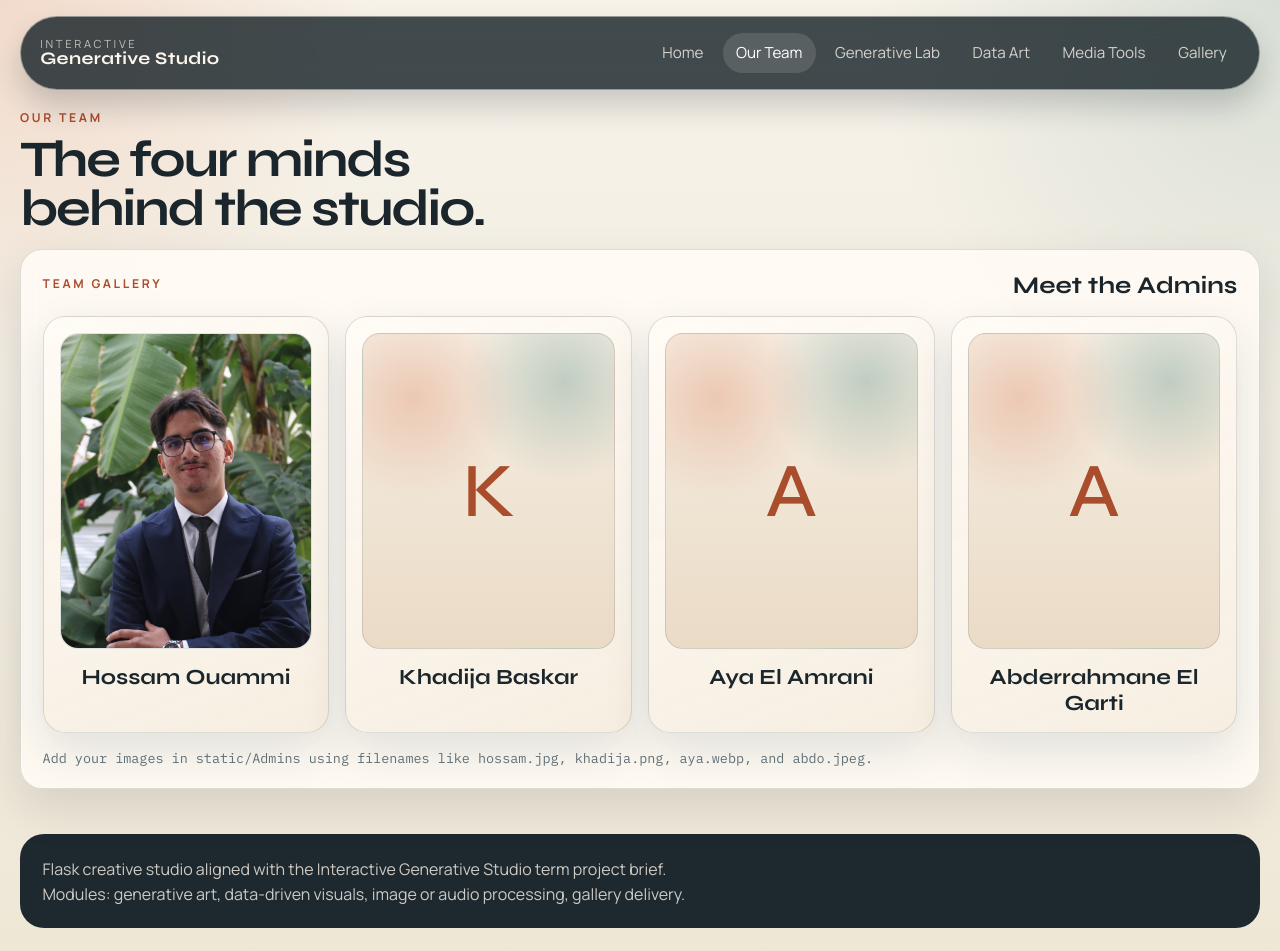
After one commit to HoSSamOuammi/Digital_Thinking, a Flask app: page /team in a window 1280 px wide. The commit adds this page. Run offline with Flask 3, Linux system fonts and the light colour scheme.

Commit message:
Version 1.0 , Team menu

```diff
--- a/app.py
+++ b/app.py
@@ -20,6 +20,7 @@ BASE_DIR = Path(__file__).resolve().parent
 UPLOAD_FOLDER = BASE_DIR / "static" / "uploads"
 GENERATED_FOLDER = BASE_DIR / "static" / "generated"
 PREVIEW_FOLDER = GENERATED_FOLDER / "previews"
+ADMINS_FOLDER = BASE_DIR / "static" / "Admins"
 
 IMAGE_EXTENSIONS = {".png", ".jpg", ".jpeg", ".gif", ".bmp", ".webp"}
 AUDIO_EXTENSIONS = {".wav", ".mp3", ".ogg", ".flac", ".m4a"}
@@ -30,6 +31,12 @@ GALLERY_AUDIO_PAGE_SIZE = 8
 PREVIEW_CACHE_LIMIT = 24
 UPLOAD_CACHE_LIMIT = 40
 GENERATED_CACHE_LIMIT = 120
+TEAM_MEMBERS = (
+    ("hossam", "Hossam Ouammi"),
+    ("khadija", "Khadija Baskar"),
+    ("aya", "Aya El Amrani"),
+    ("abdo", "Abderrahmane El Garti"),
+)
 
 
 def _is_truthy_env(name: str) -> bool:
@@ -287,6 +294,29 @@ def _cleanup_directory_files(
         _delete_file_if_exists(path)
 
 
+def _find_named_image(directory: Path, stem: str) -> Optional[str]:
+    for extension in sorted(IMAGE_EXTENSIONS):
+        candidate = directory / f"{stem}{extension}"
+        if candidate.exists() and candidate.is_file():
+            return candidate.name
+    return None
+
+
+def _team_profiles(directory: Path) -> list[dict[str, Optional[str]]]:
+    profiles: list[dict[str, Optional[str]]] = []
+    for slug, display_name in TEAM_MEMBERS:
+        photo_name = _find_named_image(directory, slug)
+        profiles.append(
+            {
+                "slug": slug,
+                "name": display_name,
+                "photo_name": photo_name,
+                "photo_url": url_for("static", filename=f"Admins/{photo_name}") if photo_name else None,
+            }
+        )
+    return profiles
+
+
 def create_app() -> Flask:
     app = Flask(__name__)
     secret_key, generated_secret = _resolve_secret_key()
@@ -295,6 +325,7 @@ def create_app() -> Flask:
     app.config["UPLOAD_FOLDER"] = UPLOAD_FOLDER
     app.config["GENERATED_FOLDER"] = GENERATED_FOLDER
     app.config["PREVIEW_FOLDER"] = PREVIEW_FOLDER
+    app.config["ADMINS_FOLDER"] = ADMINS_FOLDER
     app.config["MAX_SAVED_UPLOADS"] = UPLOAD_CACHE_LIMIT
     app.config["MAX_SAVED_GENERATED_FILES"] = GENERATED_CACHE_LIMIT
     app.config["SESSION_COOKIE_HTTPONLY"] = True
@@ -304,6 +335,7 @@ def create_app() -> Flask:
     app.config["UPLOAD_FOLDER"].mkdir(parents=True, exist_ok=True)
     app.config["GENERATED_FOLDER"].mkdir(parents=True, exist_ok=True)
     app.config["PREVIEW_FOLDER"].mkdir(parents=True, exist_ok=True)
+    app.config["ADMINS_FOLDER"].mkdir(parents=True, exist_ok=True)
 
     if generated_secret:
         app.logger.warning("FLASK_SECRET_KEY is not set; using an ephemeral secret key for this process.")
@@ -362,6 +394,13 @@ def create_app() -> Flask:
             audio_pagination=audio_pagination,
             total_image_count=len(generated_images),
             total_audio_count=len(generated_audio),
+        )
+
+    @app.route("/team")
+    def team():
+        return render_template(
+            "team.html",
+            team_members=_team_profiles(app.config["ADMINS_FOLDER"]),
         )
 
     @app.route("/generative", methods=["GET", "POST"])
--- a/static/css/style.css
+++ b/static/css/style.css
@@ -614,6 +614,56 @@ input[type="range"] {
     gap: 0.9rem;
 }
 
+.team-grid {
+    display: grid;
+    grid-template-columns: repeat(4, minmax(0, 1fr));
+    gap: 1rem;
+}
+
+.team-card {
+    padding: 1rem;
+    border: 1px solid var(--line);
+    border-radius: var(--radius);
+    background: linear-gradient(160deg, rgba(255, 251, 245, 0.98), rgba(246, 237, 224, 0.92));
+    box-shadow: var(--shadow);
+    text-align: center;
+}
+
+.team-avatar {
+    width: 100%;
+    aspect-ratio: 4 / 5;
+    object-fit: cover;
+    border-radius: 18px;
+    border: 1px solid rgba(17, 32, 41, 0.12);
+    background: rgba(255, 255, 255, 0.7);
+}
+
+.team-placeholder {
+    display: grid;
+    place-items: center;
+    background:
+        radial-gradient(circle at 20% 20%, rgba(216, 111, 69, 0.28), transparent 32%),
+        radial-gradient(circle at 80% 15%, rgba(29, 104, 97, 0.24), transparent 30%),
+        linear-gradient(180deg, #f6efe4, #eadbc6);
+}
+
+.team-placeholder span {
+    font-family: "Syne", sans-serif;
+    font-size: clamp(3rem, 7vw, 4.8rem);
+    color: var(--accent-deep);
+}
+
+.team-card h3 {
+    margin: 0.9rem 0 0;
+    font-family: "Syne", sans-serif;
+    font-size: 1.35rem;
+}
+
+.team-note {
+    margin: 1rem 0 0;
+    display: block;
+}
+
 .gallery-card {
     padding: 0.7rem;
 }
@@ -728,6 +778,10 @@ input[type="range"] {
         grid-template-columns: repeat(2, minmax(0, 1fr));
     }
 
+    .team-grid {
+        grid-template-columns: repeat(2, minmax(0, 1fr));
+    }
+
     .banner-stats {
         grid-template-columns: repeat(2, minmax(0, 1fr));
     }
@@ -750,7 +804,8 @@ input[type="range"] {
 
     .field-grid,
     .preview-strip,
-    .banner-stats {
+    .banner-stats,
+    .team-grid {
         grid-template-columns: 1fr;
     }
 
--- a/templates/base.html
+++ b/templates/base.html
@@ -20,10 +20,11 @@
 
         <nav class="nav-links" aria-label="Primary navigation">
             <a class="{% if request.endpoint == 'home' %}is-active{% endif %}" href="{{ url_for('home') }}">Home</a>
-            <a class="{% if request.endpoint == 'gallery' %}is-active{% endif %}" href="{{ url_for('gallery') }}">Gallery</a>
+            <a class="{% if request.endpoint == 'team' %}is-active{% endif %}" href="{{ url_for('team') }}">Our Team</a>
             <a class="{% if request.endpoint == 'generative' %}is-active{% endif %}" href="{{ url_for('generative') }}">Generative Lab</a>
             <a class="{% if request.endpoint == 'data_art' %}is-active{% endif %}" href="{{ url_for('data_art') }}">Data Art</a>
             <a class="{% if request.endpoint == 'media_tools' %}is-active{% endif %}" href="{{ url_for('media_tools') }}">Media Tools</a>
+            <a class="{% if request.endpoint == 'gallery' %}is-active{% endif %}" href="{{ url_for('gallery') }}">Gallery</a>
         </nav>
     </header>
 
--- /dev/null
+++ b/templates/team.html
@@ -0,0 +1,48 @@
+{% extends "base.html" %}
+{% block title %}Our Team | Interactive Generative Studio{% endblock %}
+
+{% block content %}
+<section class="page-banner">
+    <div>
+        <p class="eyebrow">Our Team</p>
+        <h1>The four minds behind the studio.</h1>
+    </div>
+    <div class="banner-stats">
+        <!-- <div>
+            <strong>{{ team_members|length }}</strong>
+            <span>team members</span>
+        </div>
+        <div>
+            <strong>4</strong>
+            <span>photo slots ready</span>
+        </div> -->
+    </div>
+</section>
+
+<section class="panel">
+    <div class="section-heading">
+        <p class="eyebrow">Team Gallery</p>
+        <h2>Meet the Admins</h2>
+    </div>
+
+    <div class="team-grid">
+        {% for member in team_members %}
+            <article class="team-card">
+                {% if member.photo_url %}
+                    <img class="team-avatar" src="{{ member.photo_url }}" alt="{{ member.name }}">
+                {% else %}
+                    <div class="team-avatar team-placeholder" aria-label="{{ member.name }}">
+                        <span>{{ member.name[0] }}</span>
+                    </div>
+                {% endif %}
+                <h3>{{ member.name }}</h3>
+            </article>
+        {% endfor %}
+    </div>
+
+    <p class="tiny-note team-note">
+        Add your images in <code>static/Admins</code> using filenames like
+        <code>hossam.jpg</code>, <code>khadija.png</code>, <code>aya.webp</code>, and <code>abdo.jpeg</code>.
+    </p>
+</section>
+{% endblock %}
```
Also changed, not shown: tests/test_app.py (+16 -1 lines), static/Admins/hossam.jpeg (added), 1 other file.
